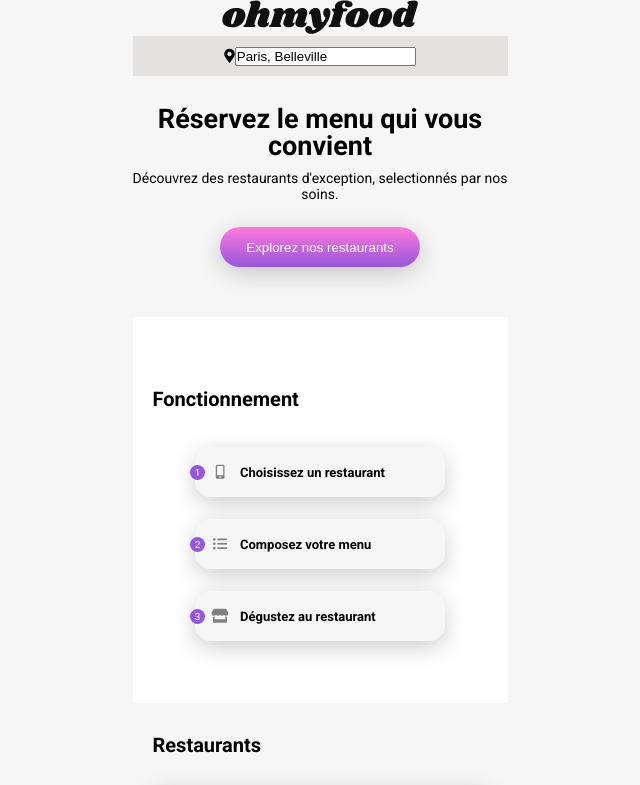
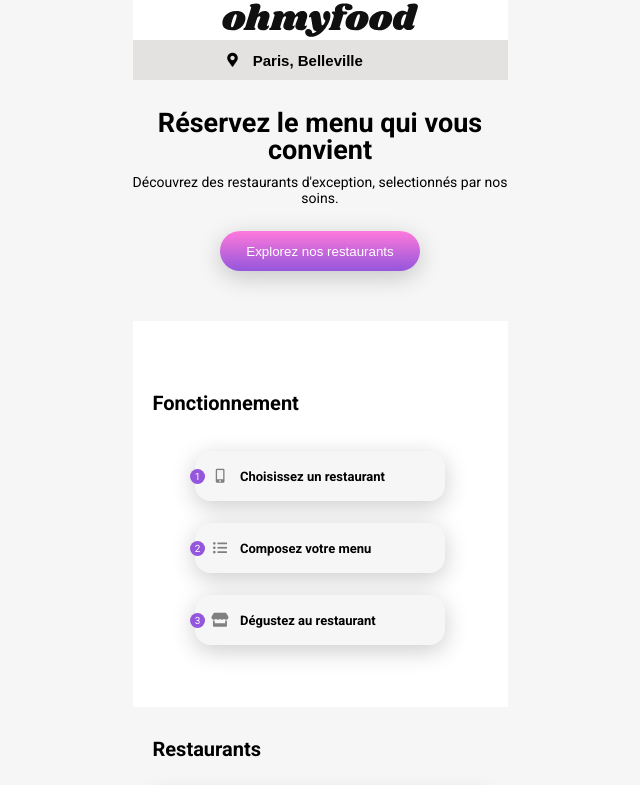
Before and after one commit to nikos100980/NicolasLopez_3_20102021, a website: page index.html in a window 1280 px wide. Shown: the top 785 px of the page, without its empty margins (320-960 px from the left). Drawn offline with Linux system fonts and the light colour scheme; grey boxes are pictures that could not be loaded; a web font is replaced by a local one.

Commit message:
Retouche sur le style due l'input search

```diff
--- a/index.html
+++ b/index.html
@@ -18,7 +18,7 @@
 <body>
   <!-- En tête de notre page acceuil -->
   <header class="header-search">
-    <div>
+    <div class="header-search__logo">
       <img src="./images/logo/ohmyfood@2x.svg" alt="logo Site" />
     </div>
     <form class="header-search__form">
--- a/sass/main.scss
+++ b/sass/main.scss
@@ -42,14 +42,34 @@ a {
 // En tête du site avec le header
 .header-search {
   @include header-search;
+  &__logo{
+    background-color: white;
+    height: 40px;
+    width: 100%;
+    @include flex;
 
+
+}
   &__form {
     width: 100%;
     height: 40px;
     border: none;
     @include flex;
-    background-color: #e4e1e1;
+    background-color: $color-form;
     margin-bottom: 30px;
+    & input{
+      border: none;
+      background-color:$color-form;
+      margin-left: 15px;
+      font-size: 1.5em;
+      font-family: 'roboto'sans-serif;
+      font-weight: bold;
+      width: 160px;
+
+    }
+    & input:focus{
+      outline-style: none ;
+    }
   }
   &__title {
     margin-bottom: 10px;
--- a/sass/utils/_variables.scss
+++ b/sass/utils/_variables.scss
@@ -2,7 +2,7 @@
 $color-primary: #9356dc;
 $color-secondary: #ff79da;
 $color-tertiary: #99e2d0;
-
+$color-form:#e4e1e1;
 $color-body: #f6f6f6;
 
 // Declaration variables des familles de police
```
Also changed, not shown: main.css, 1 other file.
